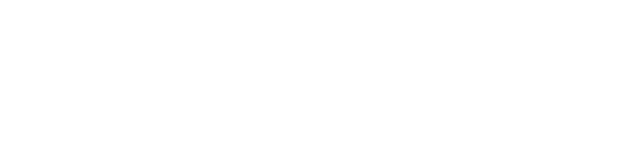
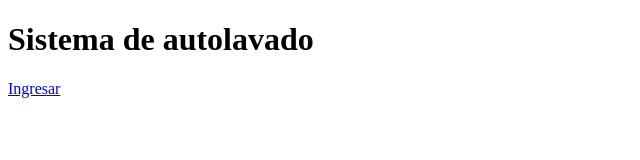
Before and after one commit to MandoCV/proyecto2, a plain HTML site: page index.html in a window 1280 px wide. Shown: the whole page, without its empty margins (0-640 px from the left). Drawn offline with Linux system fonts and the light colour scheme.

Commit message:
Actualiazar index

```diff
--- a/index.html
+++ b/index.html
@@ -6,6 +6,7 @@
     <title>Document</title>
 </head>
 <body>
-
+    <h1>Sistema de autolavado</h1>
+    <a href="menu.html">Ingresar</a>
 </body>
 </html>
```
